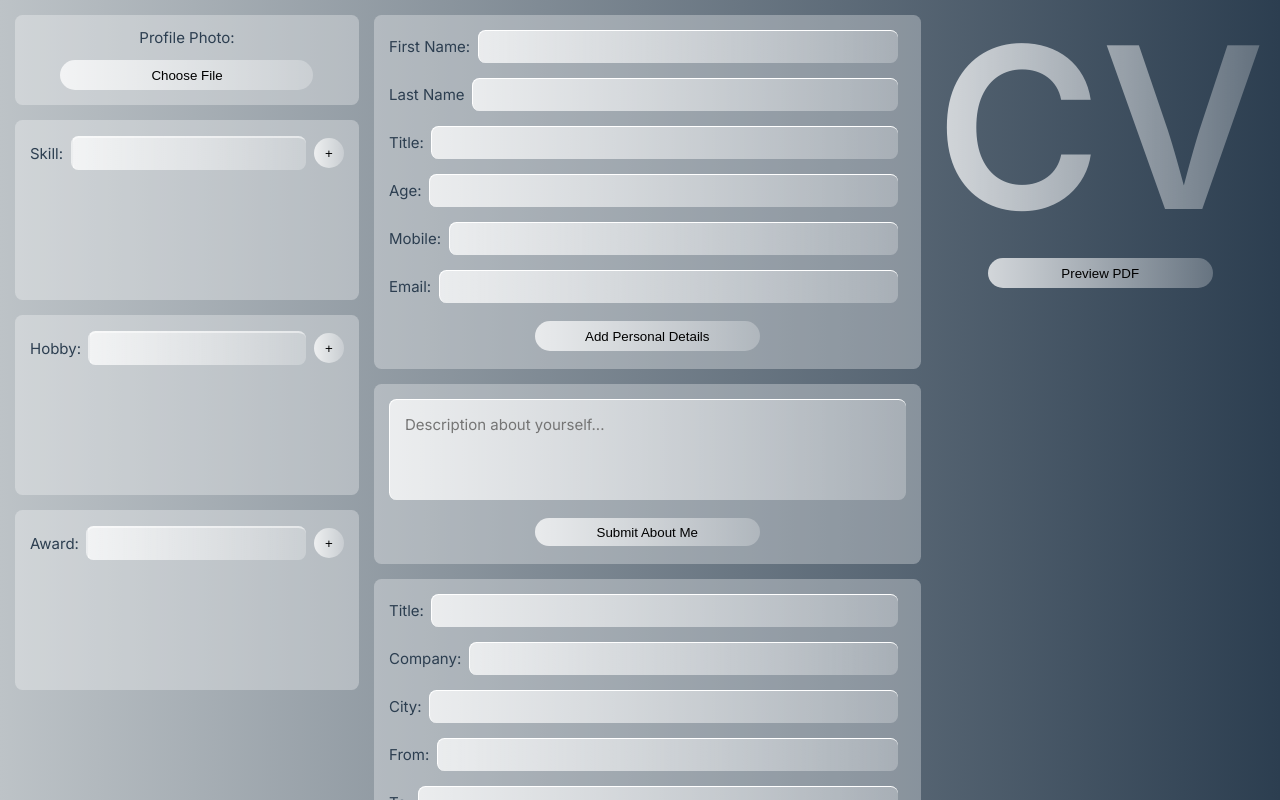
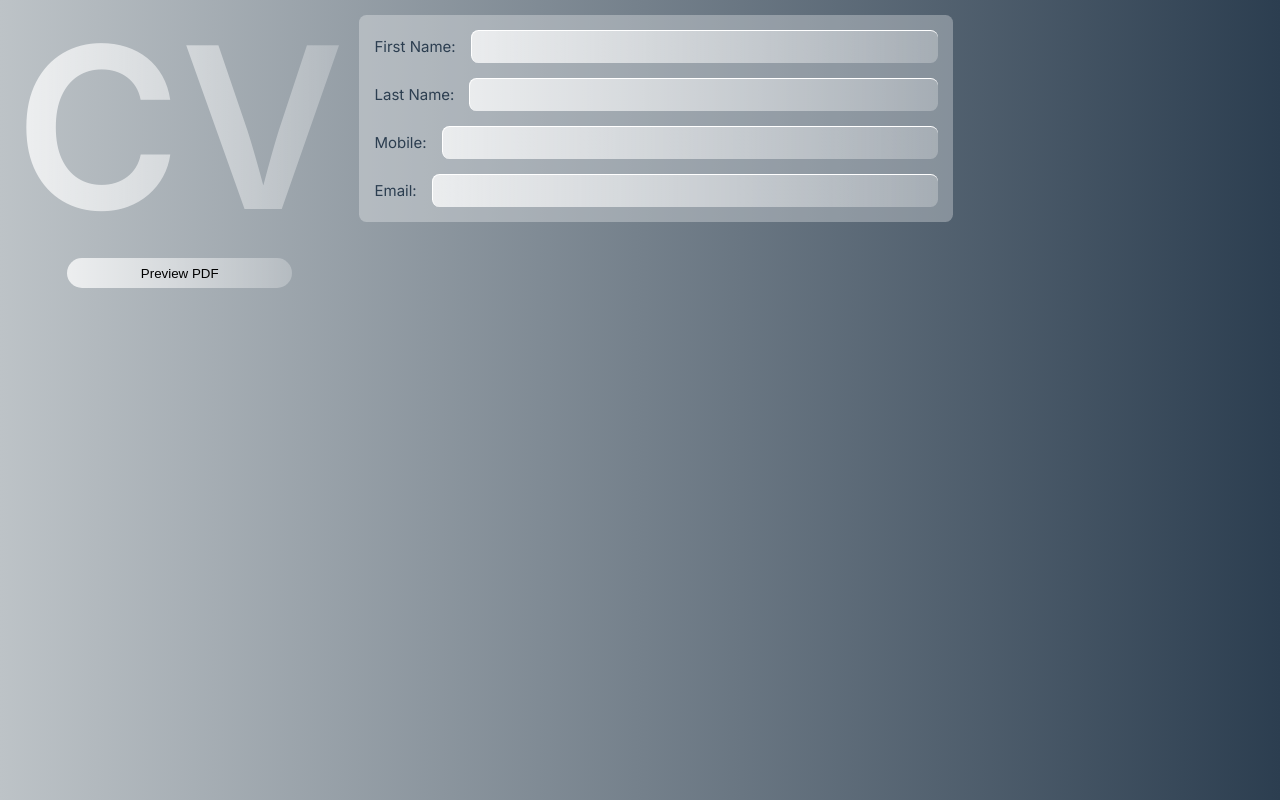
Before and after one commit to Vyonyx/cv-maker, a React (Create React App) app: page / in a window 1280 px wide. Shown: the top 800 px of the page. Built offline with nearby package versions, Linux system fonts and the light colour scheme.

Commit message:
Personal form refactored.

```diff
--- a/src/App.js
+++ b/src/App.js
@@ -1,4 +1,4 @@
-import React, { Component } from "react";
+import React, { useState, Component } from "react";
 import uniqid from "uniqid";
 import { ThemeProvider } from "styled-components";
 import ReactToPrint from "react-to-print";
@@ -36,105 +36,113 @@ const theme = {
   },
 };
 
-class App extends Component {
-  constructor() {
-    super();
-    this.state = {
-      firstName: "",
-      lastName: "",
-      currentTitle: "",
-      age: "",
-      mobile: "",
-      email: "",
-      profilePhoto: null,
-      aboutMe: "",
-      jobList: [],
-      schoolList: [],
-      skillsList: [],
-      hobbiesList: [],
-      awardsList: [],
-      viewForms: true,
-      viewPDF: false,
+function App() {
+  const [firstName, setFirstName] = useState("");
+  const [lastName, setLastName] = useState("");
+  const [mobile, setMobile] = useState("");
+  const [email, setEmail] = useState("");
+  const [profilePhoto, setProfilePhoto] = useState(null);
+  const [aboutMe, setAboutMe] = useState("");
+  const [jobList, setJobList] = useState([]);
+  const [schoolList, setSchoolList] = useState([]);
+  const [skillsList, setSkillsList] = useState([]);
+  const [hobbiesList, setHobbiesList] = useState([]);
+  const [awardsList, setAwardsList] = useState([]);
+  const [viewForms, setViewForms] = useState(true);
+  const [viewPDF, setViewPDF] = useState(false);
+
+  // setMainState = (stateInfo) => {
+  //   const keys = Object.keys(stateInfo);
+  //   keys.forEach((key) => {
+  //     this.setState({
+  //       [key]: stateInfo[key],
+  //     });
+  //   });
+  // };
+
+  // appendToListState = (listID, item) => {
+  //   this.setState({
+  //     [listID]: [...this.state[listID], item],
+  //   });
+  // };
+
+  // setAboutMe = (description) => {
+  //   this.setState({
+  //     aboutMe: description,
+  //   });
+  // };
+
+  // deleteListItem = (listID, value) => {
+  //   this.setState({
+  //     [listID]: [...this.state[listID].filter((item) => item !== value)],
+  //   });
+  // };
+
+  // setProfilePhoto = (url) => {
+  //   this.setState({
+  //     profilePhoto: url,
+  //   });
+  // };
+
+  const toggleViews = () => {
+    setViewForms(viewForms ? false : true);
+    setViewPDF(viewPDF ? false : true);
   };
+
+  const changeTextState = (e, cb) => {
+    cb(e.target.value)
   }
 
-  setMainState = (stateInfo) => {
-    const keys = Object.keys(stateInfo);
-    keys.forEach((key) => {
-      this.setState({
-        [key]: stateInfo[key],
-      });
-    });
-  };
+  // editText = (event) => {
+  //   const val = window.prompt("What would you like to edit this text to?");
+  //   const text = event.target;
+  //   text.innerText = val;
+  // };
 
-  appendToListState = (listID, item) => {
-    this.setState({
-      [listID]: [...this.state[listID], item],
-    });
-  };
+  // componentRef = null;
 
-  setAboutMe = (description) => {
-    this.setState({
-      aboutMe: description,
-    });
-  };
-
-  deleteListItem = (listID, value) => {
-    this.setState({
-      [listID]: [...this.state[listID].filter((item) => item !== value)],
-    });
-  };
-
-  setProfilePhoto = (url) => {
-    this.setState({
-      profilePhoto: url,
-    });
-  };
-
-  toggleViews = () => {
-    this.setState({
-      viewForms: this.state.viewForms === true ? false : true,
-      viewPDF: this.state.viewPDF === true ? false : true,
-    });
-  };
-
-  editText = (event) => {
-    const val = window.prompt("What would you like to edit this text to?");
-    const text = event.target;
-    text.innerText = val;
-  };
-
-  componentRef = null;
-
-  render() {
   return (
     <ThemeProvider theme={theme}>
       <>
         <GlobalStyles />
 
-          <FormSection viewStatus={this.state.viewForms}>
+        <FormSection viewStatus={viewForms}>
           <div>
-              <PersonalForm
-                formSubmit={this.setMainState}
-                submittedInfo={this.state}
-              />
-              <AboutMe
+            <PersonalForm>
+              <div>
+                <label>First Name:</label>
+                <input onChange={e => changeTextState(e, setFirstName)}></input>
+              </div>
+              <div>
+                <label>Last Name:</label>
+                <input onChange={e => changeTextState(e, setLastName)}></input>
+              </div>
+              <div>
+                <label>Mobile:</label>
+                <input onChange={e => changeTextState(e, setMobile)}></input>
+              </div>
+              <div>
+                <label>Email:</label>
+                <input onChange={e => changeTextState(e, setEmail)}></input>
+              </div>
+            </PersonalForm>
+            {/* <AboutMe
                 formSubmit={this.setAboutMe}
                 submittedValue={this.state.aboutMe}
-              ></AboutMe>
-              <JobForm
+              ></AboutMe> */}
+            {/* <JobForm
                 formSubmit={this.appendToListState}
                 history={this.state.jobList}
                 deleteListItem={this.deleteListItem}
-              />
-              <SchoolForm
+              /> */}
+            {/* <SchoolForm
                 formSubmit={this.appendToListState}
                 history={this.state.schoolList}
                 deleteListItem={this.deleteListItem}
-              />
+              /> */}
           </div>
 
-            <div>
+          {/* <div>
               <PhotoUpload
                 setPhoto={this.setProfilePhoto}
                 photo={this.state.profilePhoto}
@@ -158,32 +166,31 @@ class App extends Component {
                 history={this.state.awardsList}
                 deleteListItem={this.deleteListItem}
               />
-            </div>
+            </div> */}
 
           <div>
             <StyledLogo className="logo">CV</StyledLogo>
-              <NavButtons onClick={this.toggleViews}>Preview PDF</NavButtons>
+            <NavButtons onClick={toggleViews}>Preview PDF</NavButtons>
           </div>
         </FormSection>
 
-          <PDFSection viewStatus={this.state.viewPDF}>
-            <DummyPage
+        <PDFSection viewStatus={viewPDF}>
+          {/* <DummyPage
             ref={(el) => (this.componentRef = el)}
             details={this.state}
           ></DummyPage>
-            <StyledLogo className="logo">PDF</StyledLogo>
-            <NavButtons onClick={this.toggleViews}>Edit CV</NavButtons>
-            <ReactToPrint
+          <StyledLogo className="logo">PDF</StyledLogo> */}
+          <NavButtons onClick={toggleViews}>Edit CV</NavButtons>
+          {/* <ReactToPrint
             trigger={() => {
               return <NavButtons>Print PDF</NavButtons>;
             }}
             content={() => this.componentRef}
-            />
+          /> */}
         </PDFSection>
       </>
     </ThemeProvider>
   );
 }
-}
 
 export default App;
--- a/src/components/PersonalForm.js
+++ b/src/components/PersonalForm.js
@@ -1,75 +1,45 @@
-import { Form } from "./FormMethods";
-import { Input } from './Inputs'
-import { NavButtons } from './GeneralComponents'
+import styled from "styled-components";
 
-import { StyledMainForm } from './styles/StyledForms.styled'
-
-class PersonalForm extends Form {
-    state = {
-        firstName: '',
-        lastName: '',
-        currentTitle: '',
-        age: '',
-        mobile: '',
-        email: '',
-    }
-
-    render() {
-        const { firstName, lastName, currentTitle, age, mobile, email } = this.state
-        const submittedFirstName = this.props.submittedInfo.firstName
-        const submittedLastName = this.props.submittedInfo.lastName
-        const submittedCurrentTitle = this.props.submittedInfo.currentTitle
-        const submittedAge = this.props.submittedInfo.age
-        const submittedMobile = this.props.submittedInfo.mobile
-        const submittedEmail = this.props.submittedInfo.email
-        return (
-            <StyledMainForm onSubmit={this.submitState}>
-            <Input
-                label='First Name:'
-                field='firstName'
-                updateFunction={this.updateState}
-                defaultValue={firstName}
-                submittedValue={submittedFirstName}
-            />
-            <Input
-                label='Last Name'
-                field='lastName'
-                updateFunction={this.updateState}
-                defaultValue={lastName}
-                submittedValue={submittedLastName}
-            />
-            <Input
-                label='Title:'
-                field='currentTitle'
-                updateFunction={this.updateState}
-                defaultValue={currentTitle}
-                submittedValue={submittedCurrentTitle}
-            />
-            <Input
-                label='Age:'
-                field='age'
-                updateFunction={this.updateState}
-                defaultValue={age}
-                submittedValue={submittedAge}
-            />
-            <Input
-                label='Mobile:'
-                field='mobile'
-                updateFunction={this.updateState}
-                defaultValue={mobile}
-                submittedValue={submittedMobile}
-            />
-            <Input
-                label='Email:'
-                field='email'
-                updateFunction={this.updateState}
-                defaultValue={email}
-                submittedValue={submittedEmail}
-            />
-            <NavButtons>Add Personal Details</NavButtons>
-            </StyledMainForm>
-        )
-    }
+function PersonalForm(props) {
+  return (
+    <StyledMainForm>
+      {props.children}
+    </StyledMainForm>
+  );
 }
 
-export default PersonalForm
+const StyledMainForm = styled.form`
+  color: ${({ theme }) => theme.colors.mainBlue};
+  background: ${({ theme }) => theme.colors.formBG};
+  padding: 1rem;
+  border-radius: 0.5rem;
+  min-height: 150px;
+  display: flex;
+  flex-direction: column;
+  gap: 1rem;
+
+  div {
+    display: flex;
+    flex-direction: row;
+    align-items: center;
+    gap: 1rem;
+  }
+
+  label {
+    color: ${({ theme }) => theme.colors.mainBlue};
+  }
+
+  input {
+    background: ${({ theme }) => theme.gradient.inputField};
+    flex: 1;
+    border: none;
+    border-top: 1px solid rgba(255, 255, 255, 1);
+    border-left: 1px solid rgba(255, 255, 255, 1);
+    border-radius: 0.5rem;
+    height: 2rem;
+    font-size: 1rem;
+    padding-left: 1rem;
+  }
+`;
+
+export default PersonalForm;
```
Lines whose indentation alone changed are shown as unchanged.
